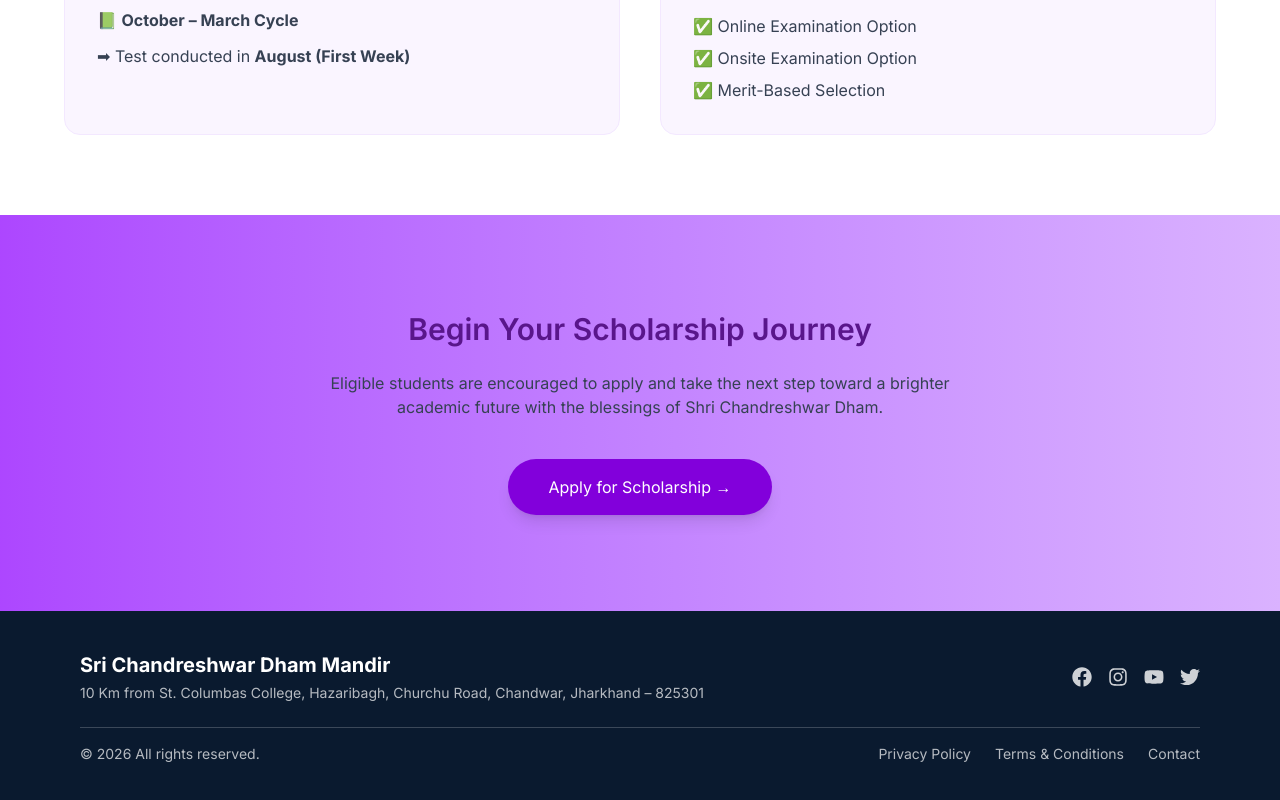
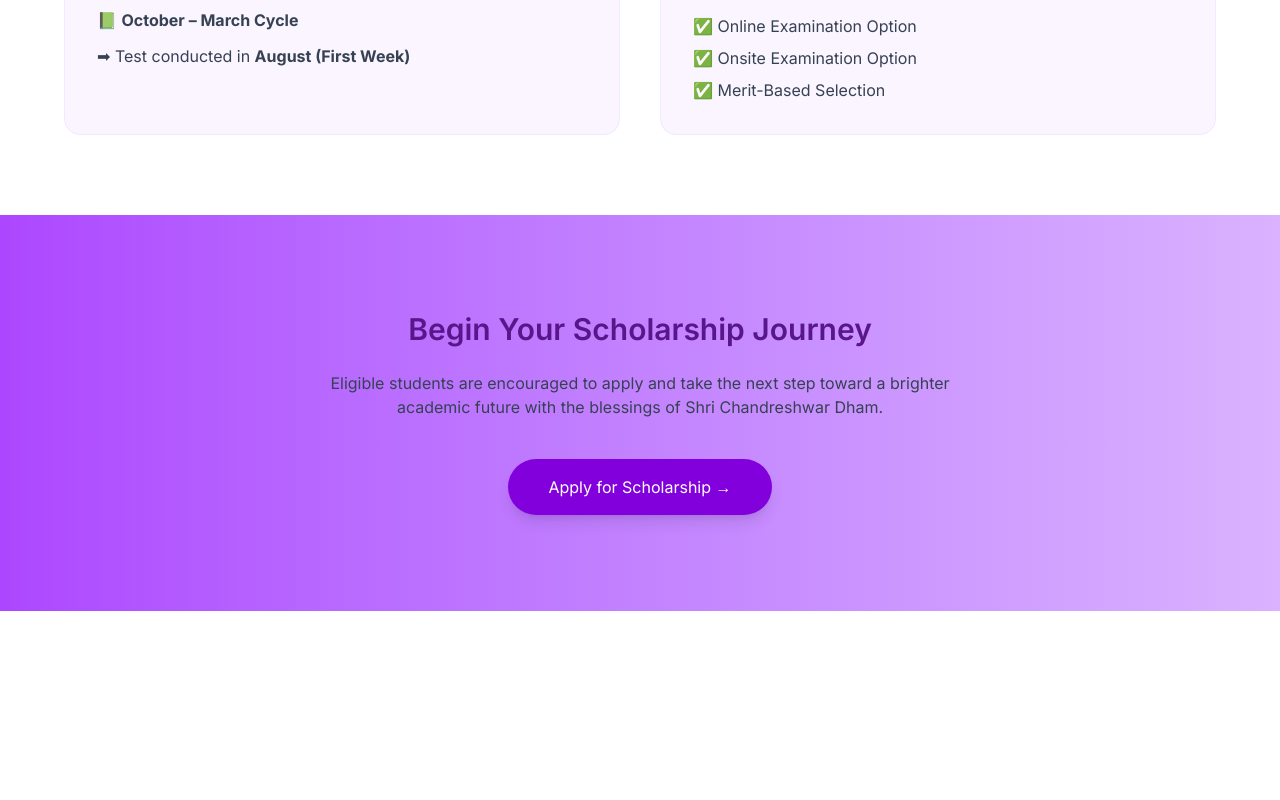
Before and after one commit to PathakAnshika/ShivTempleWebsite, a Next.js app: page /scholarship in a window 1280 px wide. Shown: the part 1590-2390 px from the top of the page. After the commit the page ends 2201 px from the top, so only its background shows below. Built offline with nearby package versions, Linux system fonts and the light colour scheme.

Commit message:
Upgrade Next.js to fix security vulnerability

```diff
--- a/app/scholarship/page.jsx
+++ b/app/scholarship/page.jsx
@@ -2,12 +2,7 @@
 
 import { motion } from "framer-motion";
 import { useRouter } from "next/navigation";
-import {
-  FaFacebook,
-  FaInstagram,
-  FaYoutube,
-  FaTwitter,
-} from "react-icons/fa";
+
 export default function ScholarshipPage() {
   const router = useRouter();
 
@@ -238,65 +233,6 @@ export default function ScholarshipPage() {
   Apply for Scholarship →
 </motion.button>
  </section>
- {/* FOOTER */}
-    <footer className="bg-[#0A1A2F] py-10 text-white">
-      <div className="max-w-6xl mx-auto px-4">
-
-        <div className="flex flex-col md:flex-row items-center justify-between gap-5">
-
-          <div>
-            <h3 className="text-xl font-bold text-center md:text-left">
-              Sri Chandreshwar Dham Mandir
-            </h3>
-
-            <p className="text-white/70 text-sm mt-1 text-center md:text-left">
-              10 Km from St. Columbas College, Hazaribagh,
-              Churchu Road, Chandwar, Jharkhand – 825301
-            </p>
-          </div>
-
-          <div className="flex gap-4 text-white/80">
-            {[FaFacebook, FaInstagram, FaYoutube, FaTwitter].map(
-              (Icon, i) => (
-                <a
-                  key={i}
-                  href="#"
-                  className="hover:text-white transition"
-                >
-                  <Icon className="text-xl" />
-                </a>
-              )
-            )}
-          </div>
-
-        </div>
-
-        <div className="border-t border-white/20 mt-6 mb-4"></div>
-
-        <div className="flex flex-col md:flex-row justify-between text-sm text-white/70 gap-3">
-
-          <p>
-            © {new Date().getFullYear()} All rights reserved.
-          </p>
-
-          <div className="flex gap-6 flex-wrap">
-            <a href="#" className="hover:text-white transition">
-              Privacy Policy
-            </a>
-
-            <a href="#" className="hover:text-white transition">
-              Terms & Conditions
-            </a>
-
-            <a href="#" className="hover:text-white transition">
-              Contact
-            </a>
-          </div>
-
-        </div>
-
-      </div>
-    </footer>
 
     </main>
   );
```
